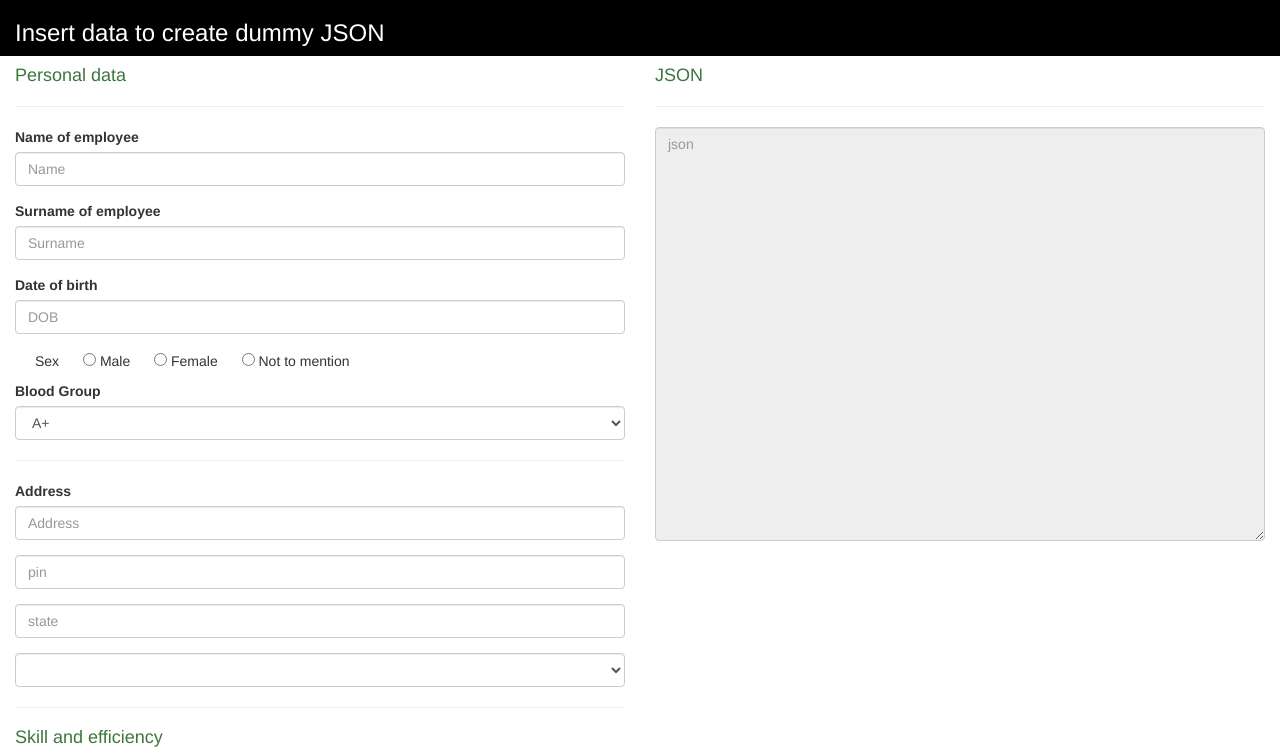
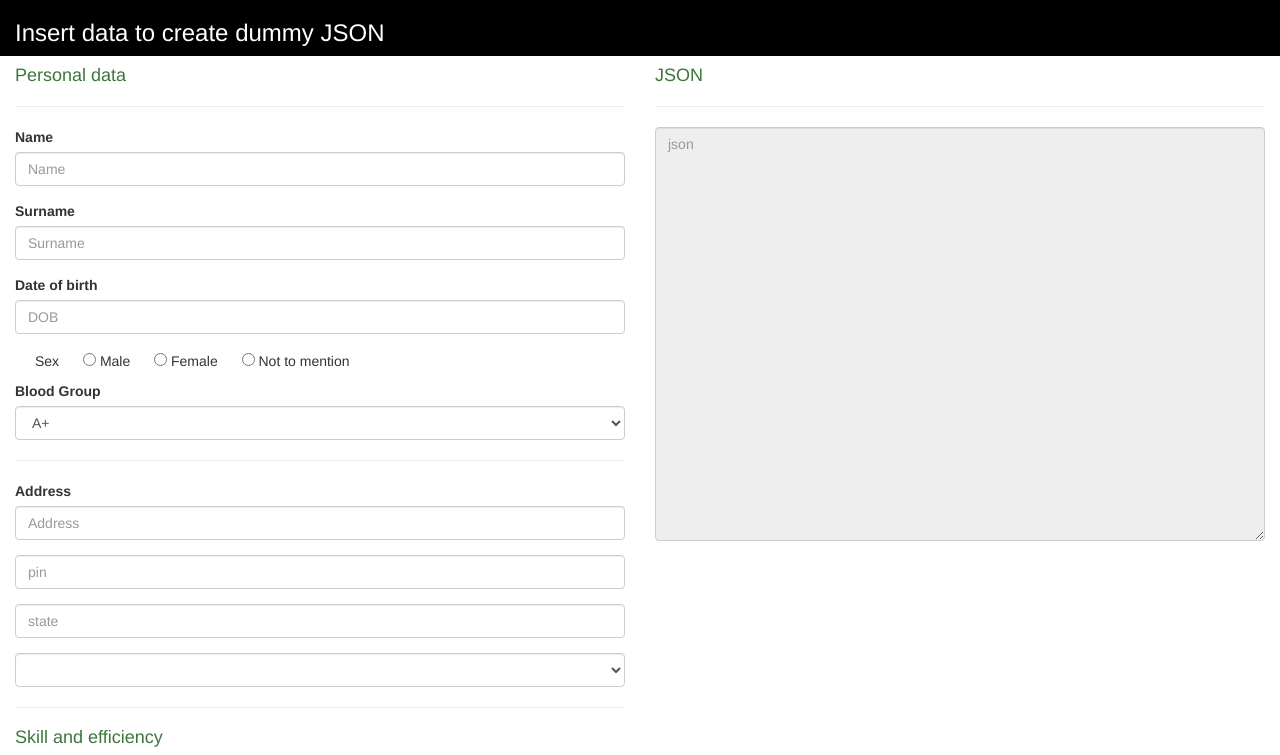
Before and after one commit to Sutirtha-Marjit/jsmoutain, a plain HTML site: page r/angular/p001/src/views/dummydatacreator.html in a window 1280 px wide. Shown: the top 755 px of the page. Drawn offline with Linux system fonts and the light colour scheme.

Commit message:
changed name & surname

```diff
--- a/r/angular/p001/src/views/dummydatacreator.html
+++ b/r/angular/p001/src/views/dummydatacreator.html
@@ -20,11 +20,11 @@
             <hr/>
             <form name="dummyDataForm">
                 <div class="form-group">
-                     <label for="nameOfEmployee">Name of employee</label>
+                     <label for="nameOfEmployee">Name</label>
                      <input name="nameOfEmployee" type="text" class="form-control" placeholder="Name">
                 </div>
                 <div class="form-group">
-                     <label for="nameOfEmployee">Surname of employee</label>
+                     <label for="nameOfEmployee">Surname</label>
                      <input name="surnameOfEmployee" type="text" class="form-control" placeholder="Surname">
                 </div>
                 <div class="form-group">
```
